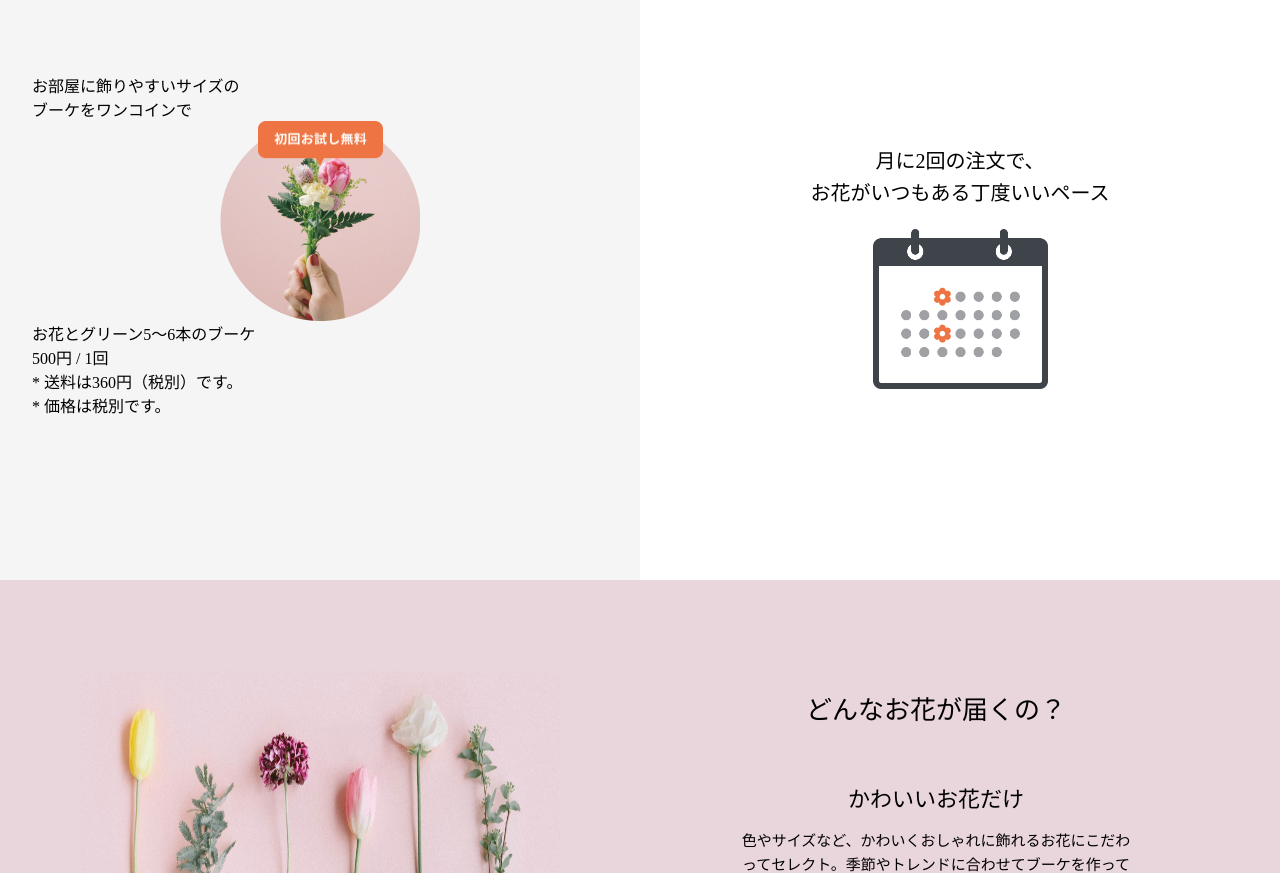
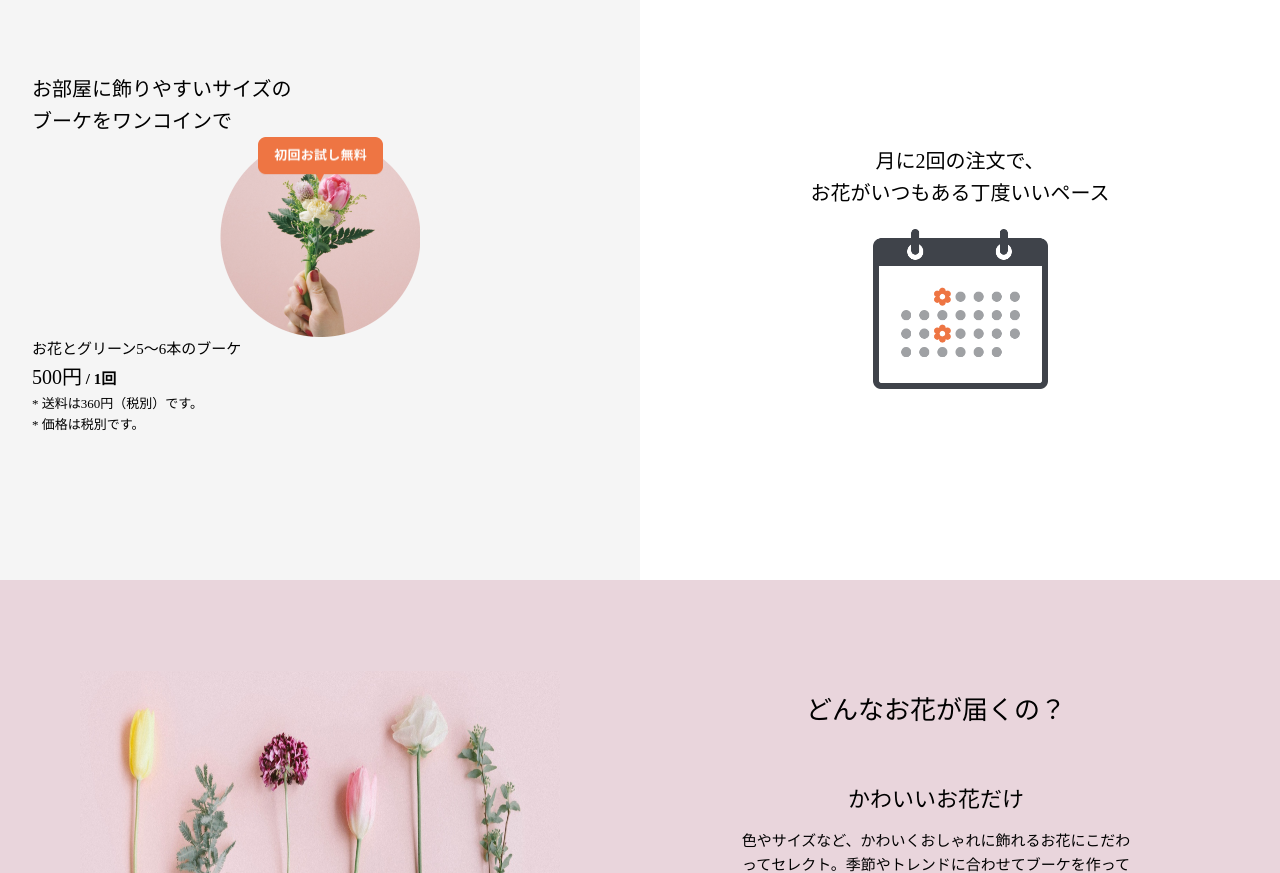
Before and after one commit to genkimita/mosya-flower, a plain HTML site: page index.html in a window 1280 px wide. Shown: the part 1510-2383 px from the top of the page. Drawn offline with Linux system fonts and the light colour scheme; files whose address does not match are found by name.

Commit message:
Update stylesheet.css

```diff
--- a/style/stylesheet.css
+++ b/style/stylesheet.css
@@ -209,13 +209,12 @@ body {
   /*  */
   text-align: center;
 }
-.order-box-trial-inner h1{
+.order-box-trial-txt1{
   font-weight: 400;
   font-size: 20px;
   line-height: 32px;
   /*  */
   width:100%;
-  display: block;
   margin-left: auto;
   margin-right: auto;
 }
@@ -234,7 +233,7 @@ img.syokaimuryou {
   right: 0;
   margin: auto;
 }
-.order-box-trial-inner h2{
+.order-box-trial-txt2{
   font-weight: 700;
   font-size: 15px;
   line-height: 24px;
@@ -243,7 +242,7 @@ img.syokaimuryou {
   margin-left: auto;
   margin-right: auto;
 }
-.order-box-trial-inner h3{
+.order-box-trial-txt3{
   font-weight: 700;
   font-size: 20px;
   line-height: 32px;
@@ -252,12 +251,12 @@ img.syokaimuryou {
   margin-left: auto;
   margin-right: auto;
 }
-.order-box-trial-inner h3 span{
+.order-box-trial-txt3 span{
   font-weight: 700;
   font-size: 15px;
   line-height: 24px;
 }
-.order-box-trial-inner h4{
+.order-box-trial-txt4{
   font-weight: 400;
   font-size: 13px;
   line-height: 21px;
```
